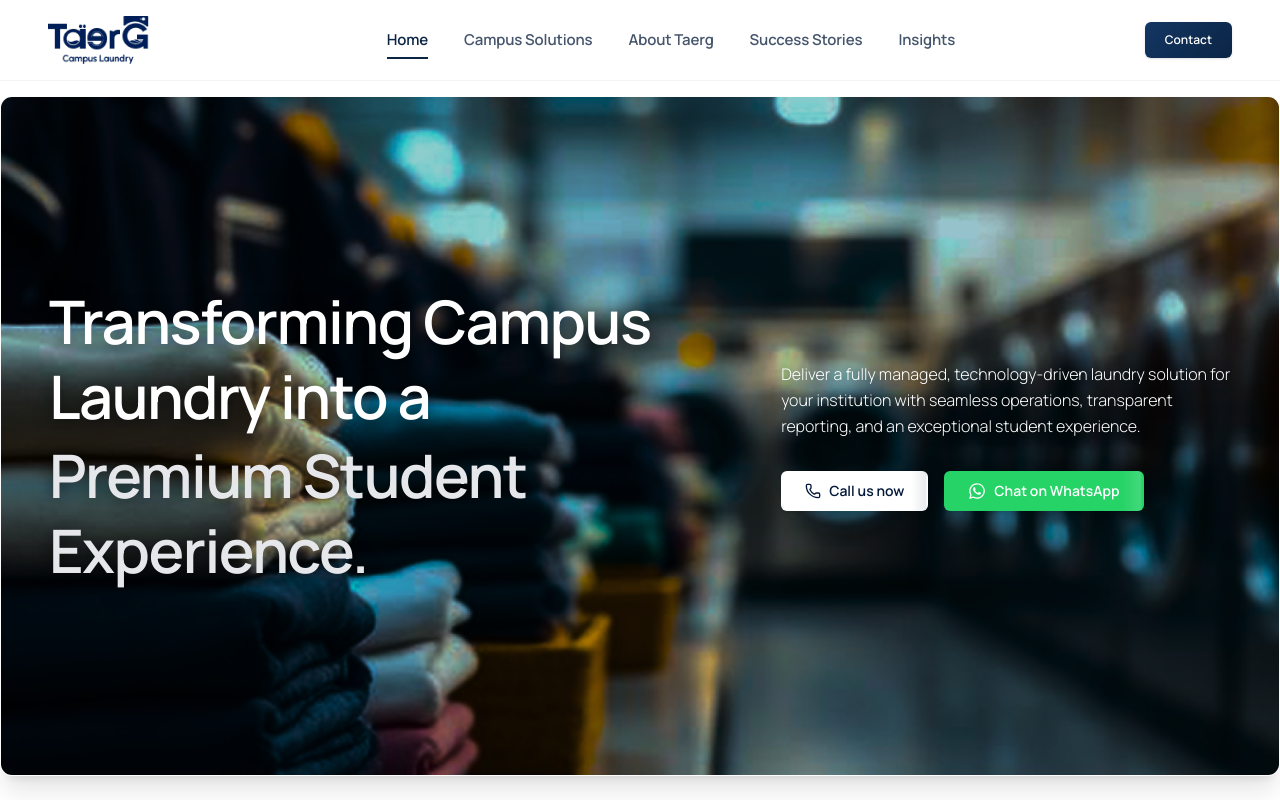
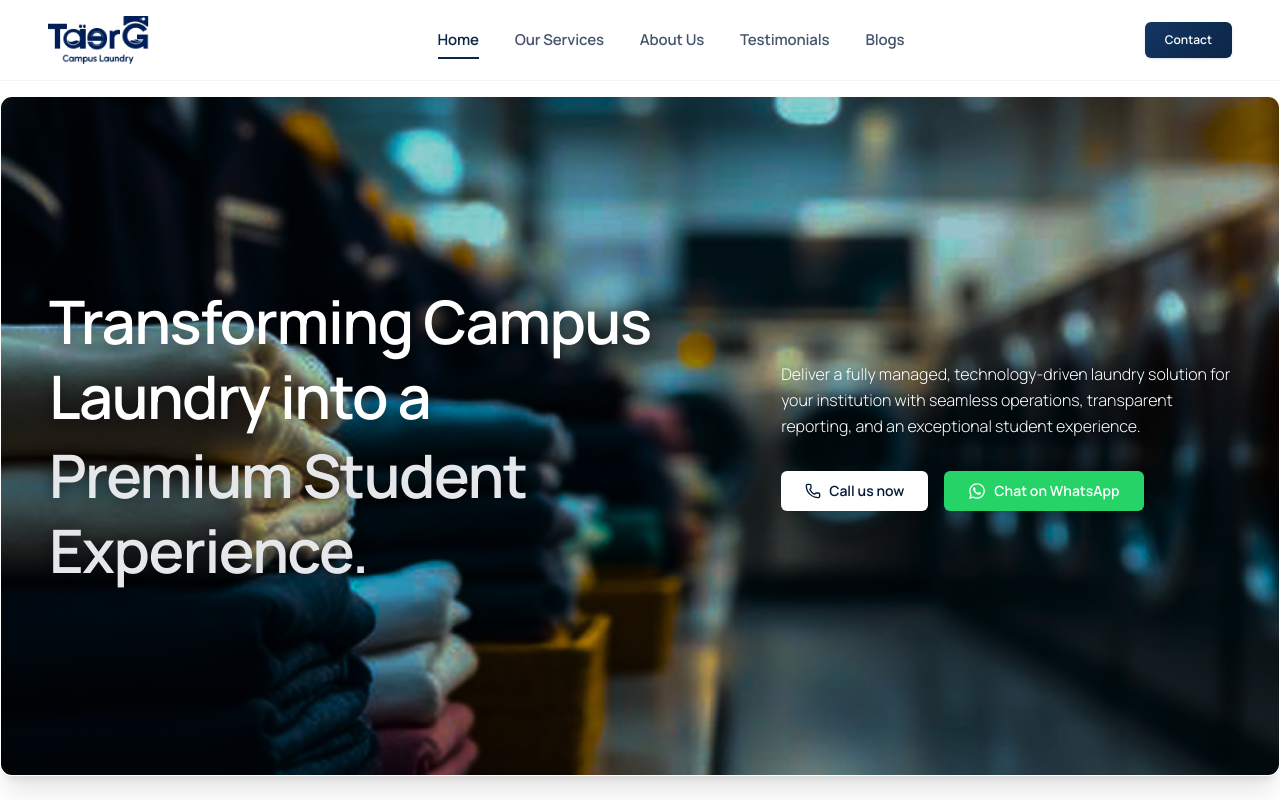
Before and after one commit to LakshmananLax02/Taerg-Laundry-Website, a Next.js app: page / in a window 1280 px wide. Shown: the top 800 px of the page. Built offline with nearby package versions, Linux system fonts and the light colour scheme.

Commit message:
buttons effects altered

```diff
--- a/app/Components/Footer.js
+++ b/app/Components/Footer.js
@@ -232,9 +232,9 @@ export default function Footer() {
               type="button"
               onClick={scrollToTop}
               aria-label="Back to top"
-              className="group flex h-8 w-8 shrink-0 items-center justify-center rounded-full border border-white/15 bg-white/5 text-white transition-all duration-300 hover:-translate-y-0.5 hover:border-[#FFDE6A]/60 hover:text-[#FFDE6A]"
+              className="flex h-8 w-8 shrink-0 items-center justify-center rounded-full border border-white/15 bg-white/5 text-white"
             >
-              <ArrowUp size={14} className="transition-transform duration-300 group-hover:-translate-y-0.5" />
+              <ArrowUp size={14} />
             </button>
           </div>
         </ScrollReveal>
--- a/app/Components/HowItWorksSection.js
+++ b/app/Components/HowItWorksSection.js
@@ -182,7 +182,7 @@ export default function HowItWorksSection() {
                   onClick={() => scrollToStep(activeStep - 1)}
                   disabled={activeStep === 0}
                   aria-label="Previous process step"
-                  className="pointer-events-auto flex h-10 w-10 items-center justify-center rounded-full border border-white/25 bg-black/35 text-white shadow-lg backdrop-blur-md transition-all duration-300 hover:scale-105 hover:bg-black/55 disabled:cursor-not-allowed disabled:opacity-35 sm:h-11 sm:w-11"
+                  className="pointer-events-auto flex h-10 w-10 items-center justify-center rounded-full border border-white/25 bg-black/35 text-white shadow-lg backdrop-blur-md disabled:cursor-not-allowed disabled:opacity-35 sm:h-11 sm:w-11"
                 >
                   <ChevronLeft className="h-5 w-5" />
                 </button>
@@ -191,7 +191,7 @@ export default function HowItWorksSection() {
                   onClick={() => scrollToStep(activeStep + 1)}
                   disabled={activeStep === steps.length - 1}
                   aria-label="Next process step"
-                  className="pointer-events-auto flex h-10 w-10 items-center justify-center rounded-full border border-white/25 bg-black/35 text-white shadow-lg backdrop-blur-md transition-all duration-300 hover:scale-105 hover:bg-black/55 disabled:cursor-not-allowed disabled:opacity-35 sm:h-11 sm:w-11"
+                  className="pointer-events-auto flex h-10 w-10 items-center justify-center rounded-full border border-white/25 bg-black/35 text-white shadow-lg backdrop-blur-md disabled:cursor-not-allowed disabled:opacity-35 sm:h-11 sm:w-11"
                 >
                   <ChevronRight className="h-5 w-5" />
                 </button>
--- a/app/Components/Navbar.js
+++ b/app/Components/Navbar.js
@@ -13,10 +13,10 @@ export default function Navbar() {
 
   const navLinks = [
     { name: 'Home', href: '/' },
-    { name: 'Campus Solutions', href: '/#campus-solutions' },
-    { name: 'About Taerg', href: '/about' },
-    { name: 'Success Stories', href: '/#success-stories' },
-    { name: 'Insights', href: '/#insights' },
+    { name: 'Our Services', href: '/#campus-solutions' },
+    { name: 'About Us', href: '/about' },
+    { name: 'Testimonials', href: '/#success-stories' },
+    { name: 'Blogs', href: '/#insights' },
   ];
 
   // Subtle elevation on scroll
--- a/app/Components/Testimonicals.js
+++ b/app/Components/Testimonicals.js
@@ -83,7 +83,7 @@ export default function Testimonials() {
           <button
             onClick={prevSlide}
             aria-label="Previous Testimonial"
-            className="absolute -left-2 md:-left-5 top-1/2 -translate-y-1/2 z-20 w-9 h-9 md:w-11 md:h-11 bg-white border border-gray-200 rounded-full flex items-center justify-center text-[#031738] shadow-sm hover:bg-gray-50 transition-all active:scale-95"
+            className="absolute -left-2 md:-left-5 top-1/2 -translate-y-1/2 z-20 w-9 h-9 md:w-11 md:h-11 bg-white border border-gray-200 rounded-full flex items-center justify-center text-[#031738] shadow-sm"
           >
             <ChevronLeft size={20} />
           </button>
@@ -107,7 +107,7 @@ export default function Testimonials() {
           <button
             onClick={nextSlide}
             aria-label="Next Testimonial"
-            className="absolute -right-2 md:-right-5 top-1/2 -translate-y-1/2 z-20 w-9 h-9 md:w-11 md:h-11 bg-white border border-gray-200 rounded-full flex items-center justify-center text-[#031738] shadow-xl hover:bg-gray-50 transition-all active:scale-95"
+            className="absolute -right-2 md:-right-5 top-1/2 -translate-y-1/2 z-20 w-9 h-9 md:w-11 md:h-11 bg-white border border-gray-200 rounded-full flex items-center justify-center text-[#031738] shadow-xl"
           >
             <ChevronRight size={20} />
           </button>
--- a/app/Components/VirtualTourSection.js
+++ b/app/Components/VirtualTourSection.js
@@ -47,7 +47,7 @@ export default function VirtualTourSection() {
                 <button
                   onClick={() => setIsPlaying(false)}
                   aria-label="Close video"
-                  className="absolute top-3 right-3 z-30 w-8 h-8 rounded-full bg-black/60 hover:bg-black/90 text-white flex items-center justify-center transition-all border border-white/20 shadow-md"
+                  className="absolute top-3 right-3 z-30 w-8 h-8 rounded-full bg-black/60 text-white flex items-center justify-center border border-white/20 shadow-md"
                 >
                   <X className="w-4 h-4" />
                 </button>
@@ -79,9 +79,7 @@ export default function VirtualTourSection() {
                     aria-label="Play Virtual Tour Video"
                     className="group/btn relative flex items-center justify-center"
                   >
-                    <span className="absolute w-12 h-12 sm:w-14 sm:h-14 rounded-full bg-blue-500/30 animate-ping pointer-events-none" />
-
-                    <div className="relative w-11 h-11 sm:w-13 sm:h-13 rounded-full bg-white text-[#0a1b3d] shadow-md flex items-center justify-center transition-all duration-300 group-hover/btn:scale-105 group-hover/btn:bg-blue-600 group-hover/btn:text-white">
+                    <div className="relative w-11 h-11 sm:w-13 sm:h-13 rounded-full bg-white text-[#0a1b3d] shadow-md flex items-center justify-center">
                       <Play className="w-4 h-4 sm:w-5 sm:h-5 fill-current ml-0.5" />
                     </div>
                   </button>
--- a/app/globals.css
+++ b/app/globals.css
@@ -145,16 +145,6 @@ body {
   animation: process-step-image-enter 550ms cubic-bezier(0.22, 1, 0.36, 1);
 }
 
-@keyframes action-button-sweep {
-  from {
-    transform: translateX(-125%);
-  }
-
-  to {
-    transform: translateX(165%);
-  }
-}
-
 .action-ripple {
   --sweep-color: rgba(255, 255, 255, 0.14);
   --button-glow: rgba(19, 54, 99, 0.35);
@@ -168,41 +158,15 @@ body {
   border: 0;
   border-radius: 0.375rem;
   cursor: pointer;
-  transition:
-    transform 200ms ease,
-    filter 200ms ease,
-    box-shadow 200ms ease;
 }
 
 .action-ripple::before {
-  content: "";
-  position: absolute;
-  z-index: 0;
-  inset-block: 0;
-  left: 0;
-  width: 58%;
-  pointer-events: none;
-  background: linear-gradient(
-    90deg,
-    transparent 0%,
-    var(--sweep-color) 18%,
-    transparent 18%,
-    transparent 31%,
-    var(--sweep-color) 31%,
-    var(--sweep-color) 49%,
-    transparent 49%,
-    transparent 62%,
-    var(--sweep-color) 62%,
-    transparent 82%
-  );
-  transform: translateX(-125%);
-  animation: action-button-sweep 2.2s ease-in-out infinite alternate;
+  content: none;
 }
 
 .action-ripple > svg {
   position: relative;
   z-index: 1;
-  transition: transform 250ms cubic-bezier(0.22, 1, 0.36, 1);
 }
 
 .action-ripple::after {
@@ -213,28 +177,24 @@ body {
   border: 1px solid transparent;
   border-radius: calc(0.375rem - 1px);
   pointer-events: none;
-  transition:
-    inset 220ms ease,
-    border-color 220ms ease;
 }
 
 .action-ripple:hover {
-  filter: brightness(1.06);
-  transform: translateY(-2px);
-  box-shadow: 0 12px 26px -10px var(--button-glow);
+  filter: none;
+  transform: none;
 }
 
 .action-ripple:hover::after {
-  inset: 3px;
-  border-color: var(--button-highlight);
+  inset: 1px;
+  border-color: transparent;
 }
 
 .action-ripple:hover > svg {
-  transform: translateX(2px) scale(1.12);
+  transform: none;
 }
 
 .action-ripple:active {
-  transform: translateY(0) scale(0.96);
+  transform: none;
 }
 
 .action-ripple--call {
@@ -257,21 +217,50 @@ body {
   color: #ffffff;
 }
 
-@media (hover: hover) and (pointer: fine) {
-  button:not(:disabled) {
-    transition-property: scale, filter, background-color, border-color, box-shadow, opacity;
-    transition-duration: 220ms;
-    transition-timing-function: ease;
-  }
+/* Subtle button feedback without sweep, lifting, or icon movement. */
+button *,
+.action-ripple * {
+  animation: none !important;
+  transition: none !important;
+}
 
-  button:not(:disabled):hover {
-    scale: 1.06;
-    filter: brightness(1.06);
-  }
+button:not(:disabled),
+.action-ripple {
+  animation: none !important;
+  scale: 1;
+  transition:
+    scale 220ms cubic-bezier(0.22, 1, 0.36, 1),
+    filter 160ms ease,
+    background-color 160ms ease,
+    border-color 160ms ease,
+    box-shadow 160ms ease !important;
+}
 
-  button:not(:disabled):active {
-    scale: 0.95;
-  }
+button:not(:disabled):hover {
+  scale: 1.04;
+  filter: brightness(0.96);
+}
+
+button:not(:disabled):active {
+  scale: 0.98;
+}
+
+.action-ripple::after {
+  transition: border-color 160ms ease;
+}
+
+.action-ripple:hover {
+  scale: 1.04;
+  filter: brightness(0.96);
+  box-shadow: 0 8px 20px -12px var(--button-glow);
+}
+
+.action-ripple:active {
+  scale: 0.98;
+}
+
+.action-ripple:hover::after {
+  border-color: var(--button-highlight);
 }
 
 /* Custom Scrollbar Styling */
--- a/app/page.js
+++ b/app/page.js
@@ -13,13 +13,13 @@ export default function Home() {
   return (
     <>
       <Herosection/>
+       <ScrollReveal direction="scale"><VirtualTourSection/></ScrollReveal>
       <ScrollReveal direction="up"><CampusPartners/></ScrollReveal>
+        <ScrollReveal direction="right"><Benefits/></ScrollReveal>
       <About/>
       <ScrollReveal direction="up"><CampusSolutionsShowcase/></ScrollReveal>
       <WhyChoose/>
-      <ScrollReveal direction="right"><Benefits/></ScrollReveal>
       <ScrollReveal direction="up"><HowItWorksSection/></ScrollReveal>
-      <ScrollReveal direction="scale"><VirtualTourSection/></ScrollReveal>
       <ScrollReveal direction="up"><Testimonial/></ScrollReveal>
       <ScrollReveal direction="scale"><Partners/></ScrollReveal>
     </>
```
